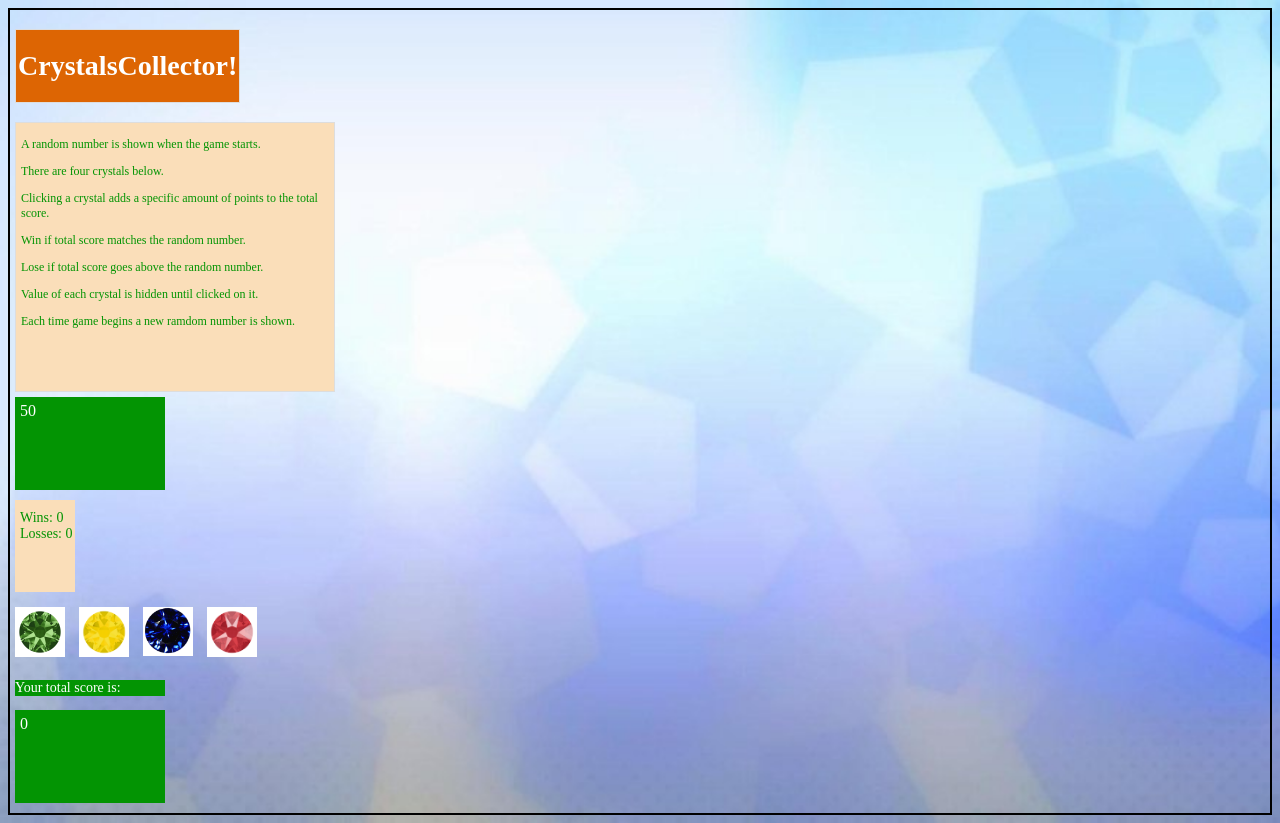
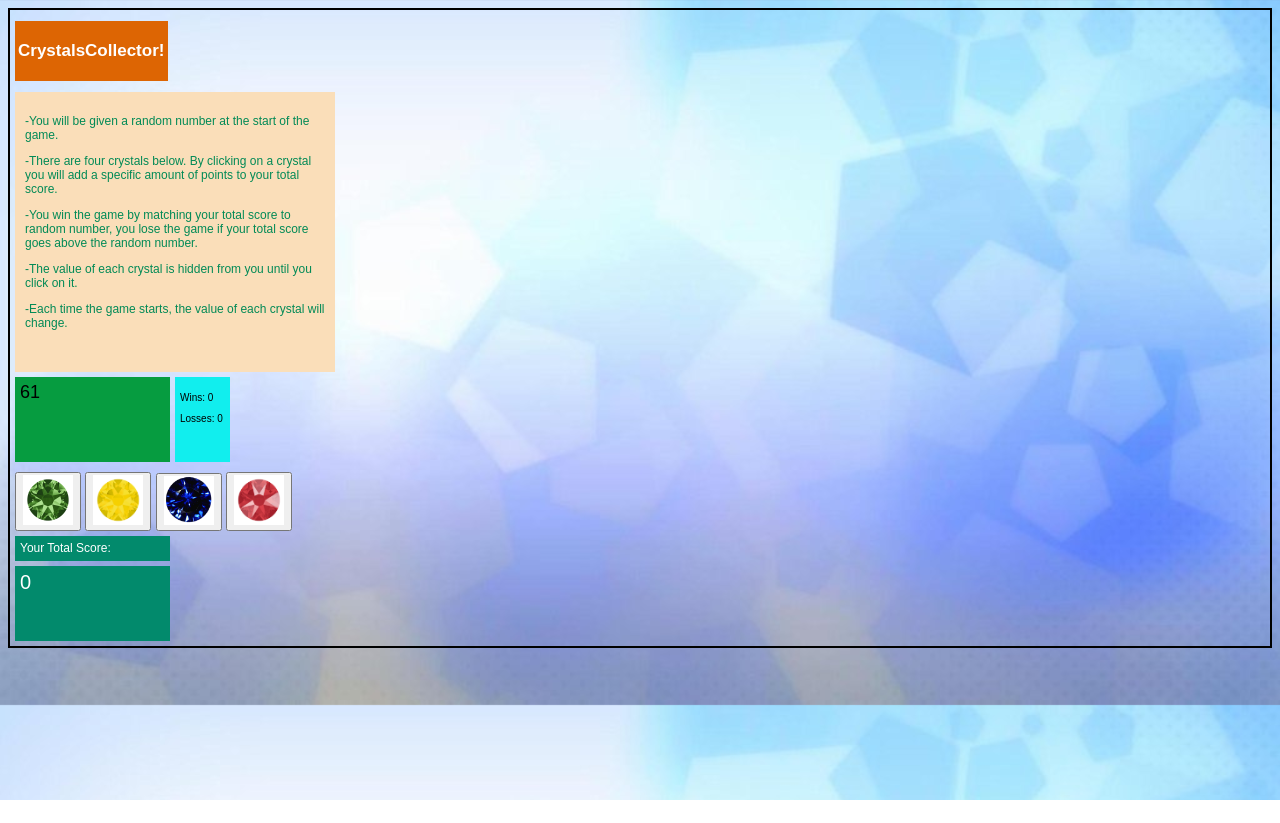
Before and after one commit to envizionlab2205/Unit-4-Game, a plain HTML site: page index.html in a window 1280 px wide. After the commit the page ends 800 px from the top, so only its background shows below. Drawn offline with nearby package versions, Linux system fonts and the light colour scheme.

Commit message:
updated files

```diff
--- a/assets/css/reset.css
+++ b/assets/css/reset.css
@@ -1,5 +1,24 @@
+html, body, div, span, applet, object, iframe,
+h1, h2, h3, h4, h5, h6, p, blockquote, pre,
+a, abbr, acronym, address, big, cite, code,
+del, dfn, em, img, ins, kbd, q, s, samp,
+small, strike, strong, sub, sup, tt, var,
+b, u, i, center,
+dl, dt, dd, ol, ul, li,
+fieldset, form, label, legend,
+table, caption, tbody, tfoot, thead, tr, th, td,
+article, aside, canvas, details, embed,
+figure, figcaption, footer, header, hgroup,
+menu, nav, output, ruby, section, summary,
+time, mark, audio, video {
+	margin: 0;
+	padding: 0;
+	border: 0;
+	font-size: 100%;
+	font: inherit;
+	vertical-align: baseline;
+}
 /* HTML5 display-role reset for older browsers */
-
 article, aside, details, figcaption, figure,
 footer, header, hgroup, menu, nav, section {
 	display: block;
--- a/assets/css/style.css
+++ b/assets/css/style.css
@@ -1,114 +1,82 @@
-* {
-  box-sizing: border-box;
+body {
+	border: 2px solid black;
+	font-family: Arial, Helvetica, sans-serif;
+	background-image: url("../images/wallpapercrystal.jpg");
+    background-size: cover;
 }
 
-body {
-    background-image: url("../images/wallpapercrystal.jpg");
-    background-repeat: no-repeat;
-    background-size: cover;
-    border: 2px solid #000;
+.clearfix:after {
+	content: ".";
+	visibility: hidden;
+	display: block;
+	height: 0;
+	clear: both;
 }
 
-.header {
-  width: 230px;
+.instructions {
+	padding-bottom: 30px;
+	padding-top: 10px;
+	padding-left: 10px;
+	padding-right: 10px;
+	font-size: 12px;
+	text-align: left;
+	margin-bottom: 5px;
+	background-color: #fadeb9;
+	color: #028a56;
+	width: 300px;
+	margin-left: 5px;
 }
 
-.scoreboard {
-  font-size: 14px;
+h1 {
+	font-family: Arial, Helvetica, sans-serif;
+	text-align: left;
+	font-size: 17px;
+	background-color: #dd6503;
+	color: #fff;
+	padding-top: 20px;
+	padding-bottom: 20px;
+	margin-top: 11px;
 	margin-left: 5px;
-  margin-bottom: 10px;
-  margin-top: 5px;
-  background-color: #fadeb9;
-  color: #039403;
-  width: 60px;
-  padding-bottom: 50px;
-  padding-top: 10px;
-  padding-left: 5px;
+	padding-left: 3px;
 }
 
-.numberbox {
-  font-size: 16px;
-  margin-top: 5px;
+.randomNumber {
+	color:#000;
+	background-color: #069c40;
+	font-family: Arial, Helvetica, sans-serif;
+	font-size: 18px;
+	width: 150px;
 	margin-left: 5px;
-  margin-right: 10px;
-  width: 150px;
-  background-color: #039403;
-  color: #fff;
+	height: 80px;
+	float: left;
 	padding-left: 5px;
-  margin-bottom: 10px;
-  padding-bottom: 70px;
 	padding-top: 5px;
 }
 
-.current-score p {
+.wlScore {
+	color: #000;
+	font-family: Arial, Helvetica, sans-serif;
+	font-size: 10px;
+	background-color: rgb(17, 238, 238);
+	width: 50px;
 	margin-left: 5px;
-  font-size: 14px;
-  background-color: #039403;
-  color: #fff;
-  width: 150px;
+	height: 80px;
+	display: inline-block;
+	padding-left: 5px;
+	padding-top: 5px;
 }
 
-.crystals {
-  margin-top: 5px;
+#winsScore {
+	padding-top: 10px;
+	padding-bottom: 10px;
 }
 
-.crystals img {
-  width: 50px;
-  background-color: #fff;
-  margin: 5px;
+#lossesScore {
+	padding-bottom: 5px;
 }
 
 a:hover {
 	cursor: pointer;
-}
-
-h1 {
-  text-align: left;
-  padding-top: 20px;
-  padding-bottom: 20px;
-  padding-left: 2px;
-  margin-left: 5px;
-  font-size: 28px;
-  border: 1px solid #ddd;
-  background-color: #dd6503;
-  color: #ffffff;
-}
-
-button, button:active, button:hover, button:visited, button:focus  {
-  border: none;
-  background: none;
-  border-style: none;
-  outline: none;
-}
-
-.card-body {
-  padding-bottom: 50px;
-  padding-top: 2px;
-  padding-left: 5px;
-  font-size: 12px;
-  text-align: left;
-  margin-top: 5px;
-  margin-bottom: 5px;
-  margin-left: 5px;
-  border: 1px solid #ddd;
-  background-color: #fadeb9;
-  color: #039403;
-  width: 320px;
-}
-
-/* Pop Effect */
-@-webkit-keyframes hvr-pop {
-  50% {
-    -webkit-transform: scale(1.2);
-    transform: scale(1.2);
-  }
-}
-
-@keyframes hvr-pop {
-  50% {
-    -webkit-transform: scale(1.2);
-    transform: scale(1.2);
-  }
 }
 
 .hvr-pop {
@@ -129,3 +97,75 @@ button, button:active, button:hover, button:visited, button:focus  {
 	-webkit-animation-iteration-count: 1;
 	animation-iteration-count: 1;
 }
+
+.crystals img {
+	width: 50px;
+	background-color: #fff;
+}
+
+.crystals {
+	margin-right: 15px;
+	margin-left: 5px;
+	margin-top: 10px;
+	margin-bottom: 5px;
+}
+
+.totalScore {
+	font-size: 12px;
+	margin-left: 5px;
+	width: 150px;
+	color:#fff;
+	background-color: #028a6c;
+	font-family: Arial, Helvetica, sans-serif;
+	height: 20px;
+	padding-left: 5px;
+	padding-top: 5px;
+}
+
+.currentScore {
+	margin-top: 5px;
+	width: 150px;
+	color: #fff;
+	background-color: #028a6c;
+	font-family: Arial, Helvetica, sans-serif;
+	margin-left: 5px;
+	height: 70px;
+	margin-bottom: 5px;
+	font-size: 20px;
+	padding-left: 5px;
+	padding-top: 5px;
+}
+
+.header {
+	font-family: Arial, Helvetica, sans-serif;
+	width: 150px;
+}
+
+/* Pop Effect */
+@-webkit-keyframes hvr-pop {
+	50% {
+	  -webkit-transform: scale(1.2);
+	  transform: scale(1.2);
+	}
+  }
+
+@keyframes hvr-pop {
+	50% {
+		-webkit-transform: scale(1.2);
+		transform: scale(1.2);
+	}
+}
+
+/* Small devices (portrait tablets and large phones, 600px and up) */
+@media only screen and (min-width: 600px) {
+}
+
+/* Medium devices (landscape tablets, 768px and up) */
+@media only screen and (min-width: 768px) {
+
+}
+
+/* Extra large devices (large laptops and desktops, 1200px and up) */
+@media only screen and (min-width: 1200px) {
+
+}
--- a/assets/javascript/game.js
+++ b/assets/javascript/game.js
@@ -1,78 +1,214 @@
-$(document).ready(function() {
+$(document).ready(function(){
 
-    var wins = 0;
-    var losses = 0;
-    var currentScore = 0;
+// Variables
+
+	var randomNumber = 0;
+	var greenCrystal = 0;
+	var yellowCrystal = 0;
+	var blueCrystal = 0;
+	var redCrystal = 0;
+
+// Generate random number between 19 and 120
+
+	function randomNumberGenerator() {
+		randomNumber = Math.floor(Math.random() * (120 - 19 + 1) ) + 19;
+		console.log(randomNumber);
+		$("#random-number").html(randomNumber);
+	}
+
+// Generate random number between 1-12 and assign them to each gem
+
+function randomGemValuesGenerator() {
+
+greenCrystal = Math.floor(Math.random() * 12) + 1;
+console.log("The Green Crystal's value is: " + greenCrystal);
+
+redCrystal = Math.floor(Math.random() * 12) + 1;
+console.log("The Red Crystal's value is: " + redCrystal);
+
+yellowCrystal = Math.floor(Math.random() * 12) + 1;
+console.log("The Yellow Crytal's value is: " + yellowCrystal);
+
+blueCrystal = Math.floor(Math.random() * 12) + 1;
+console.log("The Blue Crystal's value is: " + blueCrystal);
+}
+
+randomNumberGenerator();
+randomGemValuesGenerator();
+
+//Create a variable for the Total Score that will be updated
+
+	var currentScore = 0;
+	var wins = 0;
+	var losses = 0;
+
+// Everytime each crystal is clicked, add each crystal's value to the Total Score and display it
+
+$("#greenCrystal").on("click", function() {
+	currentScore = currentScore + greenCrystal;
+	console.log(currentScore);
+	$("#current-score").html(currentScore);
+
+// When user wins, update wins, update message
+
+if (currentScore === randomNumber) {
+	wins = wins + 1;
+	$("#wins").html("Wins: " + wins);
+	$("#message").html("YOU WIN");
+	console.log("YOU WIN");
+
+// Reset Your Score, Random Number and Gem Values
+
+randomNumberGenerator();
+randomGemValuesGenerator();
+currentScore = 0;
+$("#current-score").html(currentScore);
+}
+
+// When user loses, update losses, update message, reset Random Number and Gem Values
+
+if (currentScore > randomNumber) {
+	losses = losses + 1;
+	$("#losses").html("Losses: " + losses);
+	$("#message").html("YOU LOSE");
+	console.log("YOU LOSE");
+
+// Reset Random Number and Gem Values
+
+randomNumberGenerator();
+randomGemValuesGenerator();
+currentScore = 0;
+$("#current-score").html(currentScore);
+}
+});
+
+$("#redCrystal").on("click", function() {
+currentScore = currentScore + redCrystal;
+console.log(currentScore);
+$("#current-score").html(currentScore);
+
+// When user wins, update wins, update message
+
+if (currentScore === randomNumber) {
+	wins = wins + 1;
+	$("#wins").html("Wins: " + wins);
+	$("#message").html("YOU WIN");
+	console.log("YOU WIN");
+
+// Reset Your Score, Random Number and Gem Values
+
+randomNumberGenerator();
+randomGemValuesGenerator();
+currentScore = 0;
+$("#current-score").html(currentScore);
+}
+
+// When user loses, update losses, update message, reset Random Number and Gem Values
+
+if (currentScore > randomNumber) {
+	losses = losses + 1;
+	$("#losses").html("Losses: " + losses);
+	$("#message").html("YOU LOSE");
+	console.log("YOU LOSE");
+
+// Reset Random Number and Gem Values
+
+randomNumberGenerator();
+randomGemValuesGenerator();
+currentScore = 0;
+$("#current-score").html(currentScore);
+}
+});
 
 
-    var getRandomNumber = function (min, max) {
-      return Math.floor(Math.random() * (max - min + 1)) + min;
-    };
+$("#yellowCrystal").on("click", function() {
+	currentScore = currentScore + yellowCrystal;
+	console.log(currentScore);
+	$("#current-score").html(currentScore);
 
-    var randomNumber = getRandomNumber(19, 120);
+// When user wins, update wins, update message
 
-    $("#randomNumber").html(randomNumber);
+if (currentScore === randomNumber) {
+	wins = wins + 1;
+	$("#wins").html("Wins: " + wins);
+	$("#message").html("YOU WIN");
+	console.log("YOU WIN");
 
-    var greenCrystal = getRandomNumber(1, 12);
-    var yellowCrystal = getRandomNumber(1, 12);
-    var blueCrystal = getRandomNumber(1, 12);
-    var redCrystal = getRandomNumber(1, 12);
+// Reset Your Score, Random Number and Gem Values
 
-    var newValues = function() {
-      greenCrystal = getRandomNumber(1, 12);
-      yellowCrystal = getRandomNumber(1, 12);
-      blueCrystal = getRandomNumber(1, 12);
-      redCrystal = getRandomNumber(1, 12);
-    };
+randomNumberGenerator();
+randomGemValuesGenerator();
+currentScore = 0;
+$("#current-score").html(currentScore);
+}
 
-    // $("#currentScore").html(currentScore);
+// When user loses, update losses, update message, reset Random Number and Gem Values
 
-    $("#green-crystal").on("click", function() {
-      currentScore += greenCrystal;
-      $("#currentScore").html(currentScore);
-      updateScore();
-    });
+if (currentScore > randomNumber) {
+	losses = losses + 1;
+	$("#losses").html("Losses: " + losses);
+	$("#message").html("YOU LOSE");
+	console.log("YOU LOSE");
 
-    $("#yellow-crystal").on("click", function() {
-      currentScore += yellowCrystal;
-      $("#currentScore").html(currentScore);
-      updateScore();
-    });
+// Reset Random Number and Gem Values
 
-    $("#blue-crystal").on("click", function() {
-      currentScore += blueCrystal;
-      $("#currentScore").html(currentScore);
-      updateScore();
-    });
+randomNumberGenerator();
+randomGemValuesGenerator();
+currentScore = 0;
+$("#current-score").html(currentScore);
+}
+});
 
-    $("#red-crystal").on("click", function() {
-      currentScore += redCrystal;
-      $("#currentScore").html(currentScore);
-      updateScore();
-    });
 
-    var updateScore = function() {
-      if (randomNumber === currentScore) {
-        wins++;
-        $("#wins").html(wins);
-        $("#randomNumber").empty();
-        randomNumber = getRandomNumber(19,120);
-        $("#randomNumber").html(randomNumber);
-        currentScore = 0;
-        $("#currentScore").html(currentScore)
-        newValues();
-      }
-      if (randomNumber < currentScore) {
-        losses++;
-        $("#losses").html(losses);
-        $("#randomNumber").empty();
-        randomNumber = getRandomNumber(19,120);
-        $("#randomNumber").html(randomNumber);
-        currentScore = 0;
-        $("#currentScore").html(currentScore)
-        newValues();
-      }
+$("#blueCrystal").on("click", function() {
+	currentScore = currentScore + blueCrystal;
+	console.log(currentScore);
+	$("#current-score").html(currentScore);
 
-    }
+// When user wins, update wins, update message
 
-  });
+if (currentScore === randomNumber) {
+	wins = wins + 1;
+	$("#wins").html("Wins: " + wins);
+	$("#message").html("YOU WIN");
+	console.log("YOU WIN");
+
+// Reset Your Score, Random Number and Gem Values
+
+randomNumberGenerator();
+randomGemValuesGenerator();
+currentScore = 0;
+$("#current-score").html(currentScore);
+}
+
+// When user loses, update losses, update message, reset Random Number and Gem Values
+
+if (currentScore > randomNumber) {
+	losses = losses + 1;
+	$("#losses").html("Losses: " + losses);
+	$("#message").html("YOU LOSE");
+	console.log("YOU LOSE");
+
+// Reset Random Number and Gem Values
+
+randomNumberGenerator();
+randomGemValuesGenerator();
+currentScore = 0;
+$("#current-score").html(currentScore);
+}
+});
+
+// Reset Game Stats - When the user clicks on the reset button, reset all game stats
+
+$("#reset").on("click", function() {
+	wins = 0;
+	losses = 0;
+	currentScore = 0;
+	$("#wins").html("Wins: " + 0);
+	$("#losses").html("Losses: " + 0);
+	$("#current-score").html(currentScore);
+	$("#message").html();
+	randomNumberGenerator();
+	randomGemValuesGenerator();
+});
+});
--- a/index.html
+++ b/index.html
@@ -1,63 +1,72 @@
 <!DOCTYPE html>
-<html lang="en">
+<html>
 <head>
 	<meta charset="UTF-8">
 	<title>Crystal Collector Game</title>
-  <link rel="stylesheet" type="text/css" href="assets/css/style.css" />
+	<link rel="stylesheet" href="assets/css/style.css">
+	<meta name="viewport" content="width=device-width, initial-scale=1.0">
     <script src="https://ajax.googleapis.com/ajax/libs/jquery/3.3.1/jquery.min.js"></script>
-  <script src="https://maxcdn.bootstrapcdn.com/bootstrap/3.3.7/js/bootstrap.min.js"></script>
     <script src="assets/javascript/game.js"></script>
 </head>
 
 <body>
 
-  <div class="container">
-    <div class="header">
-      <h1>CrystalsCollector!</h1>
+	<h1 class="header">CrystalsCollector!</h1>
+
+	<div class="instructions">
+
+		<p>-You will be given a random number at the start of the game.</p>
+
+		<p>-There are four crystals below. By clicking on a crystal you will add a specific amount of points to your total score.</p>
+
+		<p>-You win the game by matching your total score to random number, you lose the game if your total score goes above the random number.</p>
+
+		<p>-The value of each crystal is hidden from you until you click on it.</p>
+
+		<p>-Each time the game starts, the value of each crystal will change.</p>
+
 	</div>
 
-  <div class="container">
 	<div class="row">
-      <div class="card-body">
-        <p>A random number is shown when the game starts.</p>
-        <p>There are four crystals below.</p>
-        <p>Clicking a crystal adds a specific amount of points to the total score.</p>
-        <p>Win if total score matches the random number.</p>
-        <p>Lose if total score goes above the random number.</p>
-        <p>Value of each crystal is hidden until clicked on it.</p>
-        <p>Each time game begins a new ramdom number is shown.</p>
+		<div class="col-md-8">
+			<div class="randomNumber" id="random-number"></div>
 		</div>
 
-  <div class="container">
-    <div class="row">
-      <div class="col-sm-6">
-        <div class="numberbox"> <span id="randomNumber"></span>
+		<div class="wlScore">
+			<div class="col-md-2">
+				<div class="wins" id="winsScore">Wins: 0</div>
 			</div>
 
-  <div class="container">
-    <div class="row">
-      <div class="col-sm-6">
-        <div class="scoreboard">Wins: <span id="wins">0</span> Losses: <span id="losses">0</span>
+			<div class="col-md-2">
+				<div class="losses" id="lossesScore">Losses: 0</div>
+			</div>
+		</div>
 	</div>
 
-  <div class="container">
 	<div class="row">
+		<div class="col-md-8">
 			<div class="crystals">
-        <a id="green-crystal" class="hvr-pop"><img class="responsive" src="assets/images/greencrystal.png" alt="Green Crystal"></a>
-        <a id="yellow-crystal" class="hvr-pop"><img class="responsive" src="assets/images/yellowcrystal.png" alt="Yellow Crystal"></a>
-        <a id="blue-crystal" class="hvr-pop"><img class="responsive" src="assets/images/bluecrystal.png" alt="Blue Crystal"></a>
-        <a id="red-crystal" class="hvr-pop"><img class="responsive" src="assets/images/redcrystal.png" alt="Red Crystal"></a>
+				<a><button id="greenCrystal" value="0" class="hvr-pop"><img class="responsive" id="icon1" src="assets/images/greencrystal.png" alt="Green Crystal"></button></a>
+				<a><button id="yellowCrystal" value="0" class="hvr-pop"><img class="responsive" id="icon1" src="assets/images/yellowcrystal.png" alt="Yellow Crystal"></button></a>
+				<a><button id="blueCrystal" value="0" class="hvr-pop"><img class="responsive" id="icon1" src="assets/images/bluecrystal.png" alt="Blue Crystal"></button></a>
+				<a><button id="redCrystal" value="0" class="hvr-pop"><img class="responsive"id="icon1" src="assets/images/redcrystal.png" alt="Red Crystal"></button></a>
+			</div>
+		</div>
 	</div>
 
-  <div class="container">
 	<div class="row">
-      <div class="current-score"><p>Your total score is: </p><span id="currentScore"></span>
+		<div class="col-md-2">
+			<div class="totalScore" id="total-score">Your Total Score:</div>
+		</div>
 	</div>
 
-  <div class="container">
 	<div class="row">
-      <div class="numberbox">0 <span id="number"></span>
+		<div class="col-md-2">
+			<div class="currentScore" id="current-score">0</div>
 		</div>
+	</div>
+
+	<div class="clearfix"></div>
 
 </body>
 </html>
```
Lines whose indentation alone changed are shown as unchanged.
